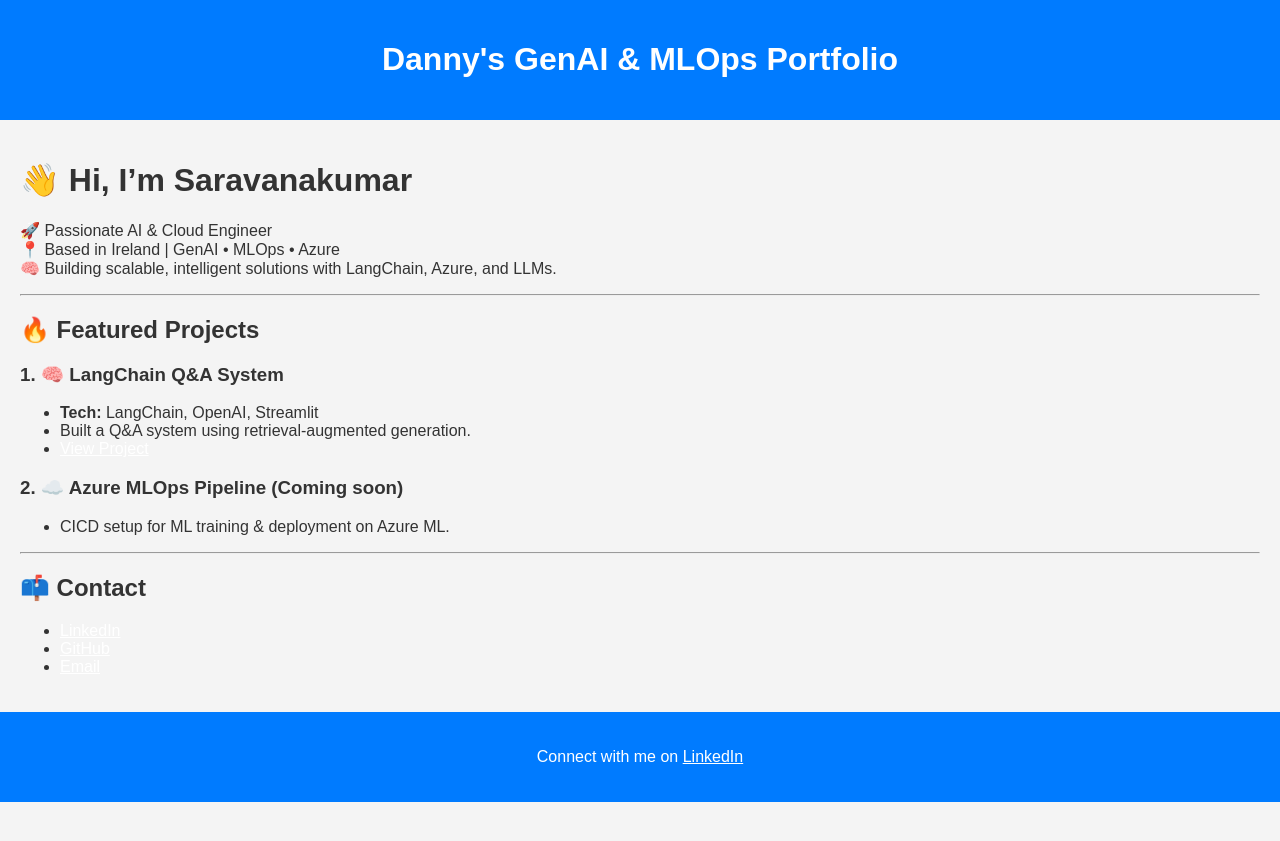
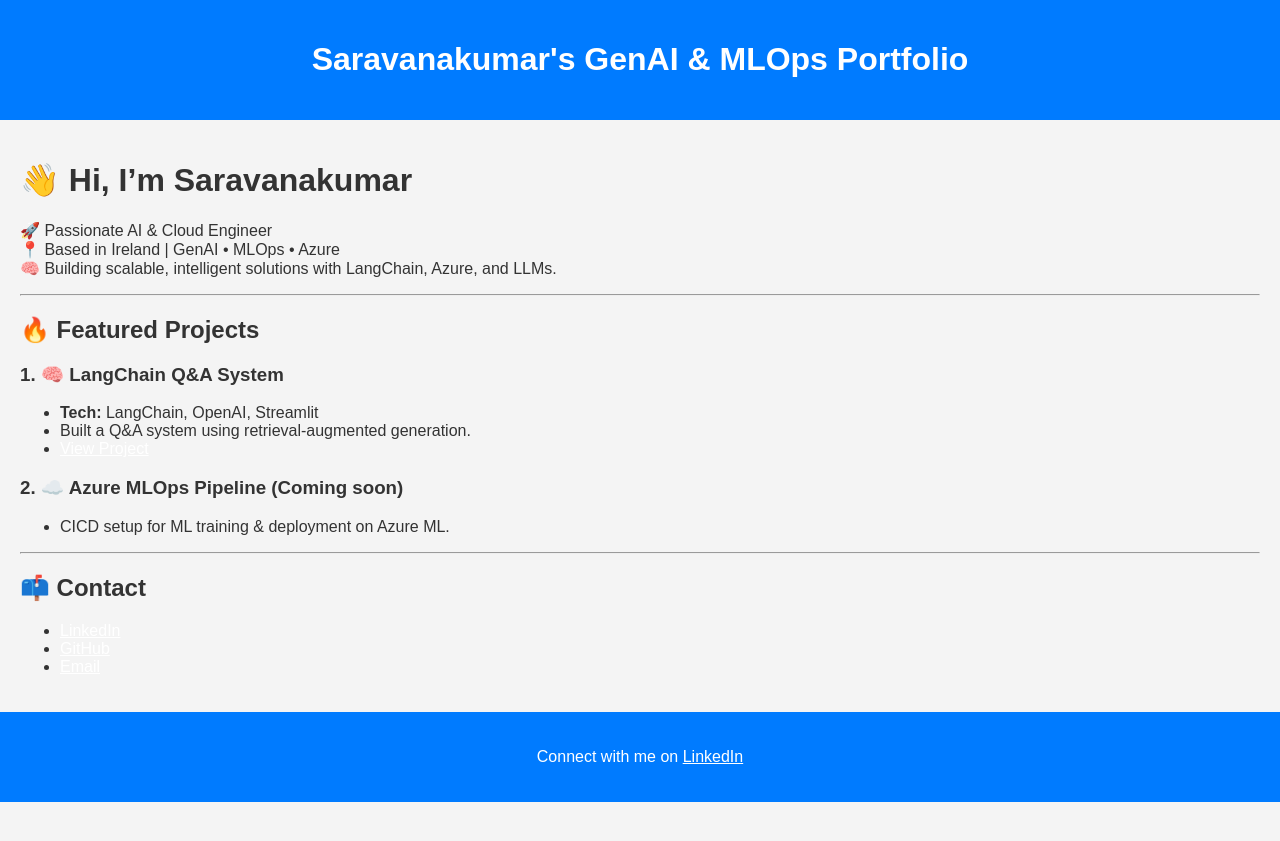
Before and after one commit to Saravanakumar-SKASC/saravanakumarportfolio.github.io, a Jekyll site: the page built from index.md, in a window 1280 px wide. Shown: the top 841 px of the page. Built offline with Jekyll 4.4.1, drawn with Linux system fonts in a browser that asks for light colours.

Commit message:
Update _config.yml

```diff
--- a/_config.yml
+++ b/_config.yml
@@ -1,4 +1,4 @@
-title: "Danny's GenAI & MLOps Portfolio"
+title: "Saravanakumar's GenAI & MLOps Portfolio"
 description: "A showcase of my GenAI, AI, Cloud, and MLOps projects"
 url: "https://saravanakumar.github.io"
 theme: jekyll-theme-cayman
```
